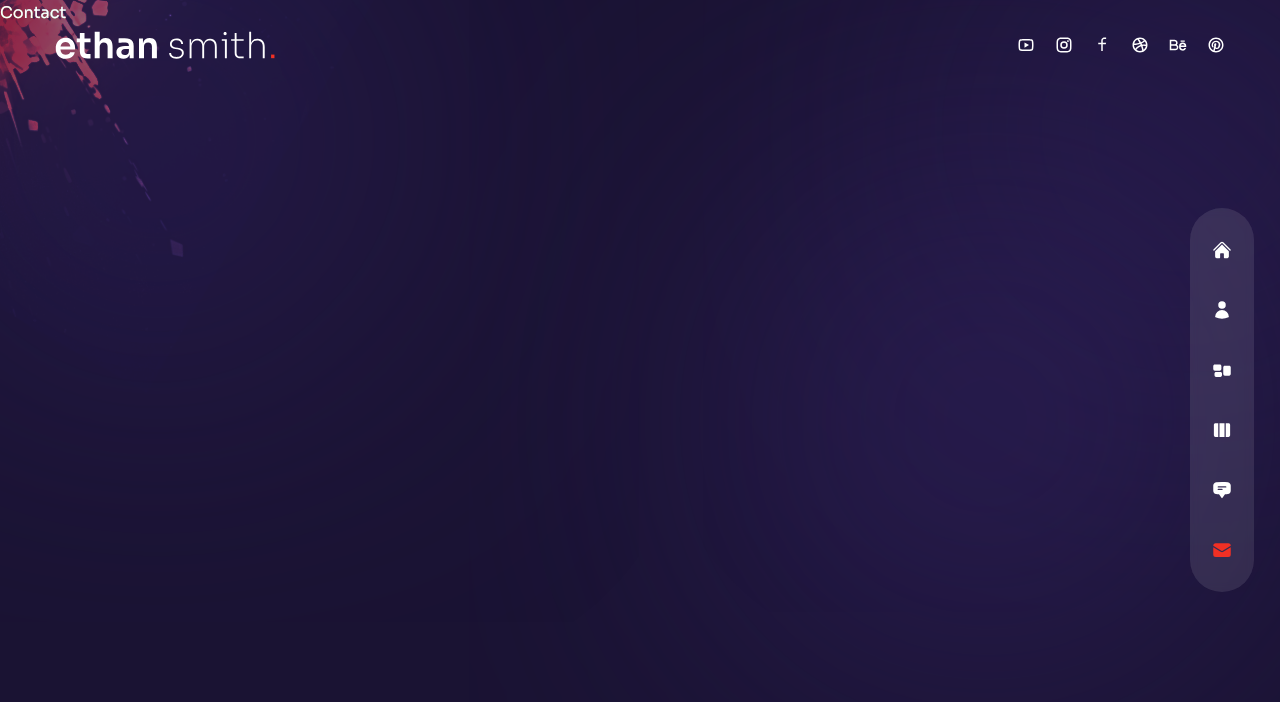
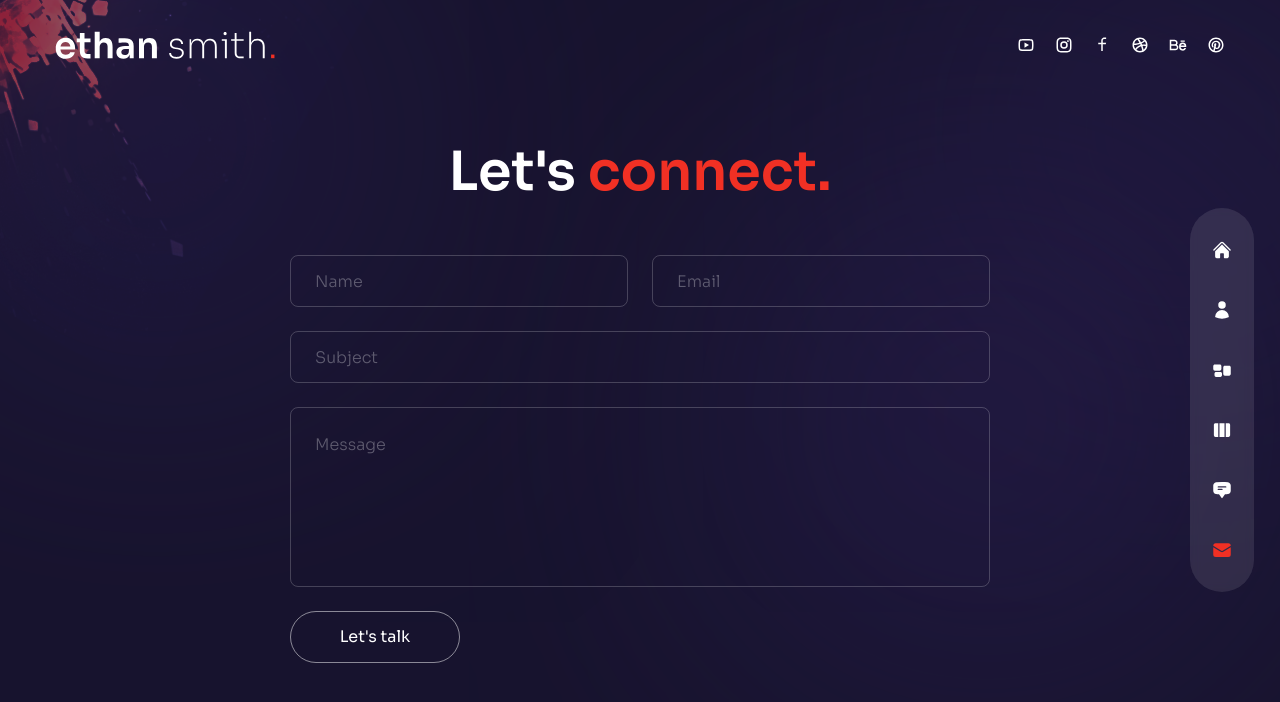
Before and after one commit to MatheusDSantossi/portfolio-website-p2, a Next.js app in the folder portfolio_starter_p2/: page /contact in a window 1280 px wide. Shown: the top 702 px of the page. Built offline with nearby package versions, Linux system fonts and the light colour scheme.

Commit message:
feat: Add Contact component

```diff
--- a/portfolio_starter_p2/components/WorkSlider.js
+++ b/portfolio_starter_p2/components/WorkSlider.js
@@ -79,7 +79,7 @@
       clickable: true,
     }}
     modules={[Pagination]}
-    className="h-[480px]"
+    className="h-[380px] lg:h-[480px]"
     >
       {
         workSlides.slides.map((slide, index) => {
--- a/portfolio_starter_p2/pages/contact/index.js
+++ b/portfolio_starter_p2/pages/contact/index.js
@@ -1,7 +1,53 @@
-// https://youtu.be/qp0-L_M3Ad4?t=9641
+// components
+import Circles from '/components/Circles';
+
+// icons
+import {BsArrowRight} from 'react-icons/bs';
+
+// framer motion
+import {motion} from 'framer-motion';
+
+// variants
+import { fadeIn } from '../../variants';
 
 const Contact = () => {
-  return <div>Contact</div>;
+  return (
+    <div className='h-full bg-primary/30'>
+      <div className='container mx-auto py-32 text-center xl:text-left flex items-center justify-center h-full'>
+        {/* text & form */}
+        <div className='flex flex-col w-full max-w-[700px]'>
+          {/* text */}
+          <motion.h2
+          variants={fadeIn('up', 0.2)}
+          initial="hidden"
+          animate="show"
+          exit="hidden"
+          className='h2 text-center mb-12'>
+            Let's <span className='text-accent'>connect.</span>
+          </motion.h2>
+          {/* form */}
+          <motion.form
+          variants={fadeIn('up', 0.4)}
+          initial="hidden"
+          animate="show"
+          exit="hidden"
+          className='flex-1 flex flex-col gap-6 w-full mx-auto'>
+            {/* group */}
+            <div className='flex gap-x-6 w-full'>
+              <input type='text' placeholder='name' className='input' />
+              <input type='text' placeholder='email' className='input' />
+            </div>
+              <input type='text' placeholder='subject' className='input' />
+              <textarea placeholder='message' className='textarea'></textarea>
+              <button className='btn rounded-full border border-white/50 max-w-[170px] px-8 transition-all duration-300 flex items-center justify-center overflow-hidden hover:border-accent group'>
+                <span className='group-hover:translate-y-[120%] group-hover:opacity-0 transition-all duration-500'>Let's talk</span>
+                <BsArrowRight className='-translate-y-[120%] opacity-0 group-hover:flex group-hover:-translate-y-0 group-hover:opacity-100 transition-all duration-300 absolute text-[22px]' />
+              </button>
+          </motion.form>
+          </div>
+      </div>
+    </div>
+);
 };
 
 export default Contact;
```
